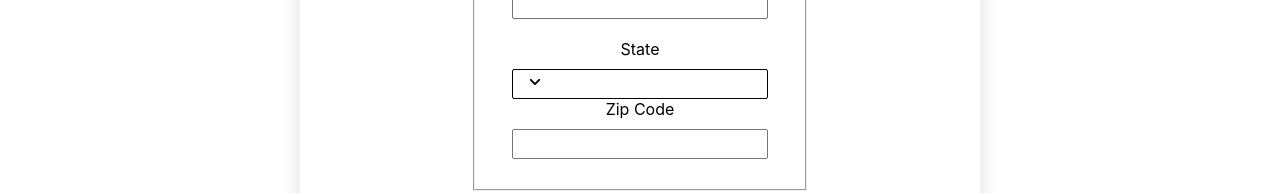
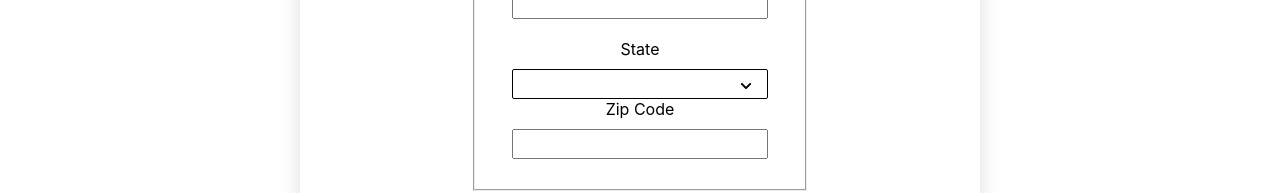
Before and after one commit to AmandaAbarte/project14, a React (Create React App) app: page / in a window 1280 px wide. Shown: the part 640-833 px from the top of the page. Built offline with nearby package versions, Linux system fonts and the light colour scheme.

Commit message:
correct path

```diff
--- a/src/App.css
+++ b/src/App.css
@@ -124,15 +124,6 @@ header .logo-container img {
   background-color: white;
 }
 
-.cust-dropdown-div .cust-input {
-  height: 0;
-  opacity: 0;
-  width: 0;
-  margin: 0;
-  padding: 0;
-  border: 0;
-}
-
 .cust-dropdown-div .cust-input-value {
   cursor: pointer;
   border: 1px solid black;
@@ -140,6 +131,12 @@ header .logo-container img {
   height: 30px;
   text-indent: 10px;
   box-sizing: border-box;
+}
+
+.cust-dropdown-div .cust-input-value .arrow {
+  position: absolute;
+  top: 5px;
+  right: 10px;
 }
 
 .cust-dropdown-div .cust-dropdown-list {
@@ -150,7 +147,7 @@ header .logo-container img {
   background-color: white;
   border: 1px solid black;
   width: 100%;
-  height: 200px;
+  max-height: 200px;
   overflow-y: scroll;
   box-sizing: border-box;
   list-style: none;
--- a/src/App.scss
+++ b/src/App.scss
@@ -101,5 +101,5 @@ header {
   }
 }
 
-@import "./components/dropdown";
+@import "./components/dropdown/dropdown";
 @import "./components/modal/modal";
--- a/src/components/dropdown/dropdown.jsx
+++ b/src/components/dropdown/dropdown.jsx
@@ -44,7 +44,7 @@ export default function Dropdown(props) {
         onClick={ToggleDropdown}
       >
         {inputValue}
-        <img src={arrow} alt="" className="arrow" />
+        <img src={arrow} alt="" className="arrow" style={styles.img} />
       </span>
       <ul className="cust-dropdown-list" style={styles.list}>
         {list}
```
Also changed, not shown: 1 other file (tests, documents, lock files or other folders).
